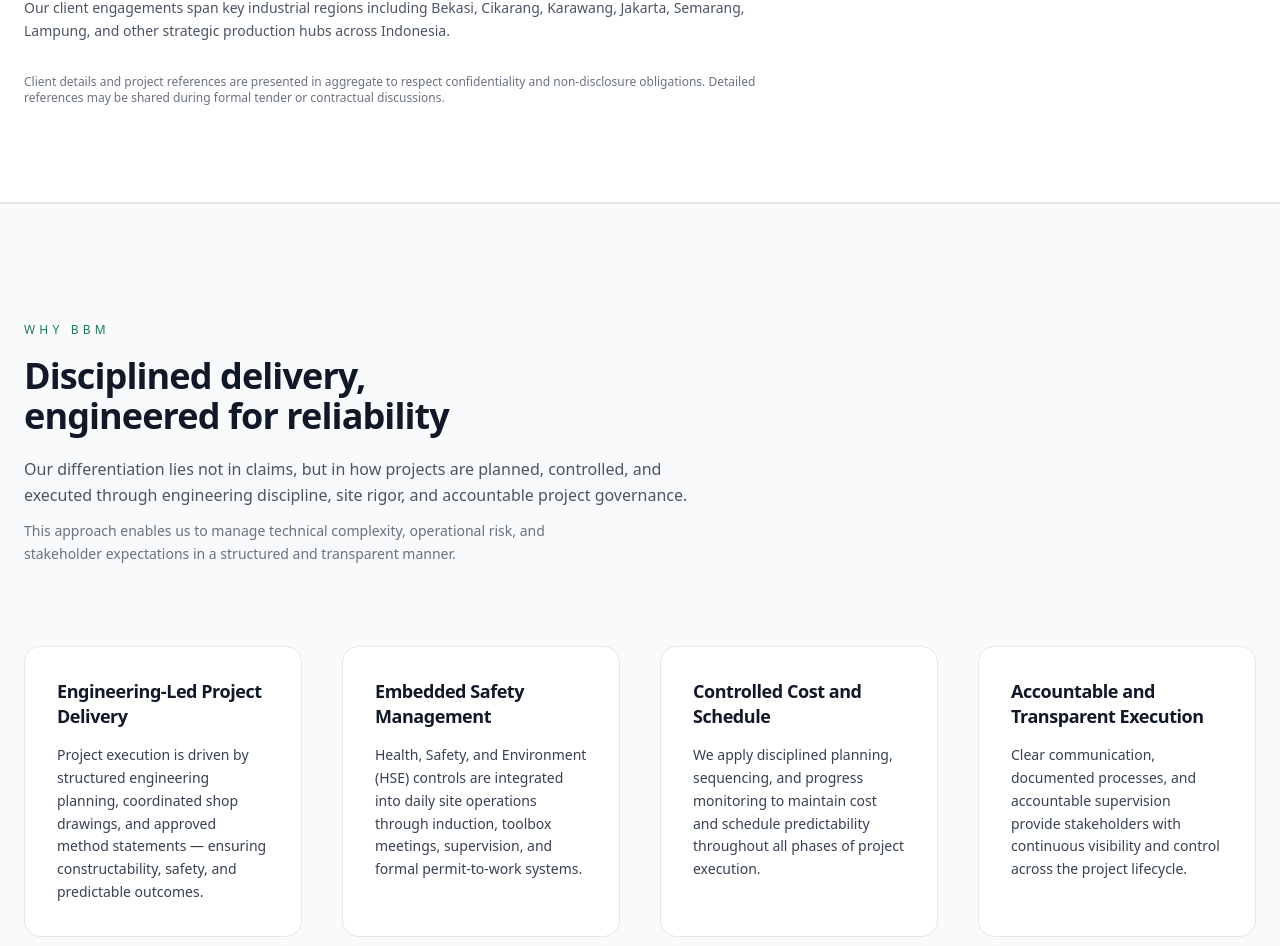
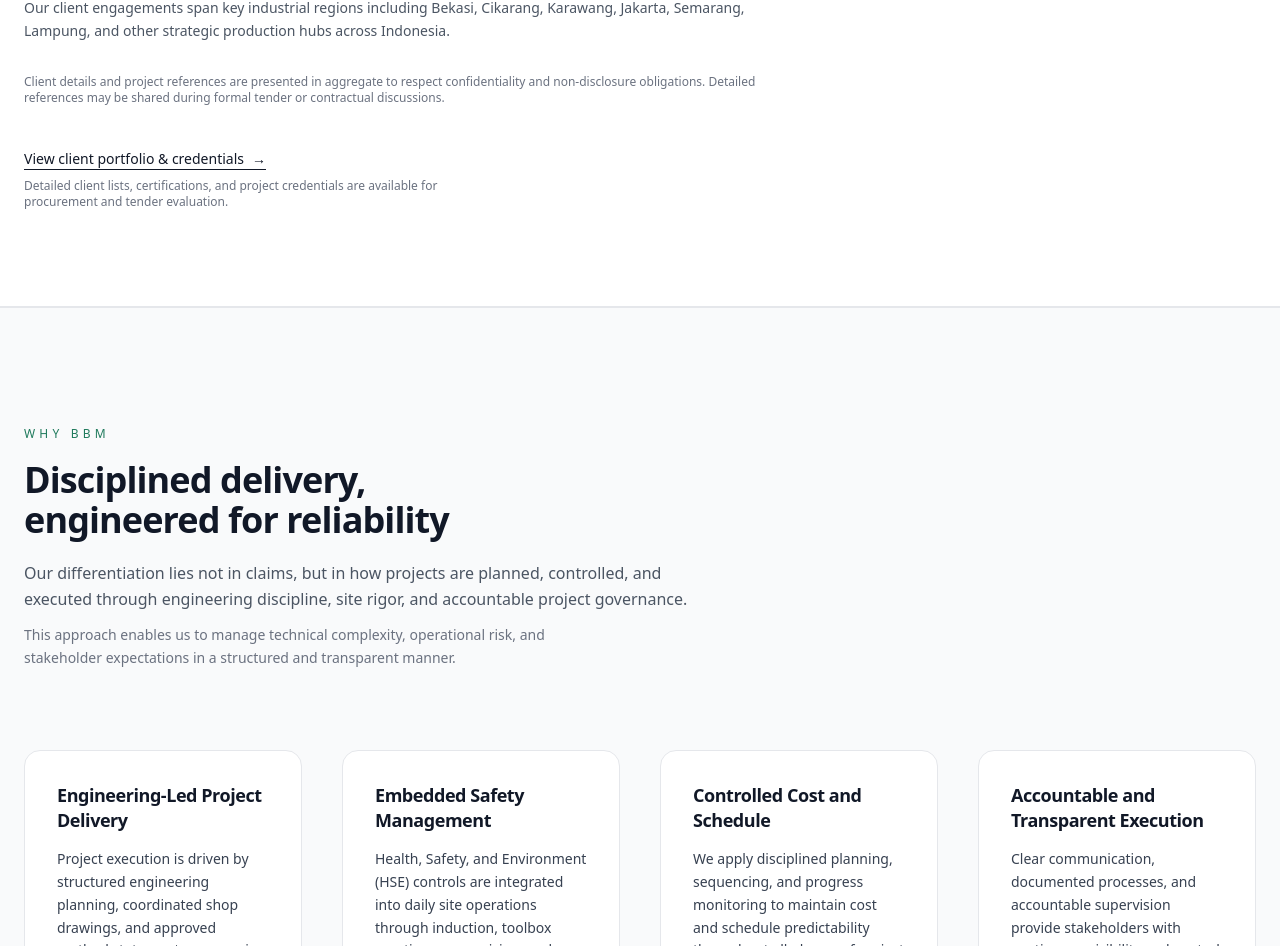
Before and after one commit to herlan-syihabudin/Bhaskara, a Next.js app: page / in a window 1280 px wide. Shown: the part 3272-4218 px from the top of the page. Built offline with nearby package versions, Linux system fonts and the light colour scheme.

Commit message:
Update ClientSummary.tsx

```diff
--- a/components/credentials/ClientSummary.tsx
+++ b/components/credentials/ClientSummary.tsx
@@ -1,9 +1,11 @@
+import Link from "next/link";
+
 export default function ClientSummary() {
   return (
     <section className="bg-white border-b border-gray-200">
       <div className="container-bbm py-24">
 
-        {/* HEADER */}
+        {/* ================= HEADER ================= */}
         <div className="max-w-3xl">
           <span className="badge">CLIENT TRUST</span>
 
@@ -19,7 +21,7 @@ export default function ClientSummary() {
           </p>
         </div>
 
-        {/* TRUST STATS */}
+        {/* ================= TRUST STATS ================= */}
         <div className="mt-16 grid gap-8 sm:grid-cols-2 lg:grid-cols-4">
           <div className="card p-8">
             <p className="text-sm text-gray-500">Total Clients Served</p>
@@ -58,7 +60,7 @@ export default function ClientSummary() {
           </div>
         </div>
 
-        {/* REGIONAL COVERAGE */}
+        {/* ================= REGIONAL COVERAGE ================= */}
         <div className="mt-14 max-w-3xl">
           <p className="text-sm text-gray-600 leading-relaxed">
             Our client engagements span key industrial regions including
@@ -67,7 +69,7 @@ export default function ClientSummary() {
           </p>
         </div>
 
-        {/* NDA DISCLAIMER */}
+        {/* ================= NDA DISCLAIMER ================= */}
         <div className="mt-8 max-w-3xl">
           <p className="text-xs text-gray-500">
             Client details and project references are presented in aggregate
@@ -77,6 +79,25 @@ export default function ClientSummary() {
           </p>
         </div>
 
+        {/* ================= CLIENT PORTFOLIO CTA ================= */}
+        <div className="mt-10">
+          <Link
+            href="/credentials"
+            className="inline-flex items-center gap-2
+                       text-sm font-medium text-gray-900
+                       border-b border-gray-900
+                       hover:opacity-80 transition"
+          >
+            View client portfolio & credentials
+            <span aria-hidden>→</span>
+          </Link>
+
+          <p className="mt-2 text-xs text-gray-500 max-w-md">
+            Detailed client lists, certifications, and project credentials
+            are available for procurement and tender evaluation.
+          </p>
+        </div>
+
       </div>
     </section>
   );
```
